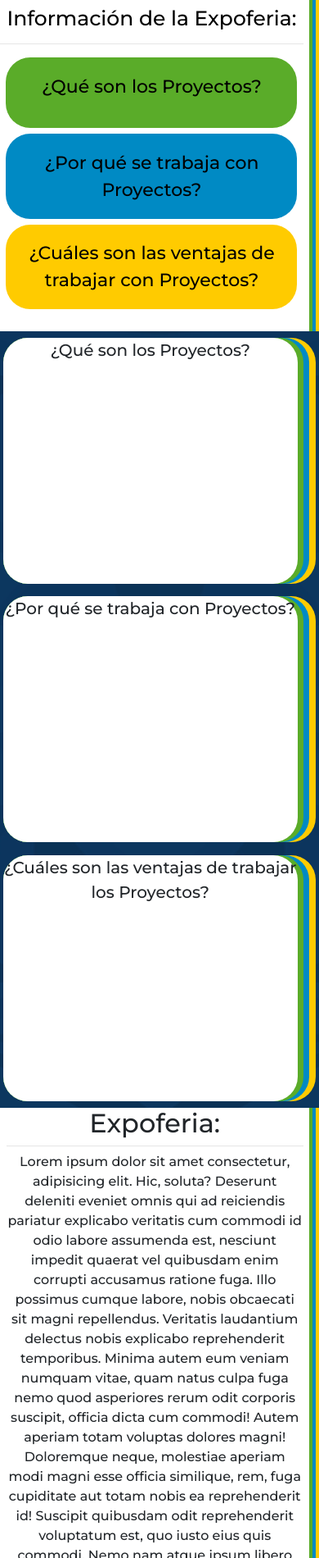
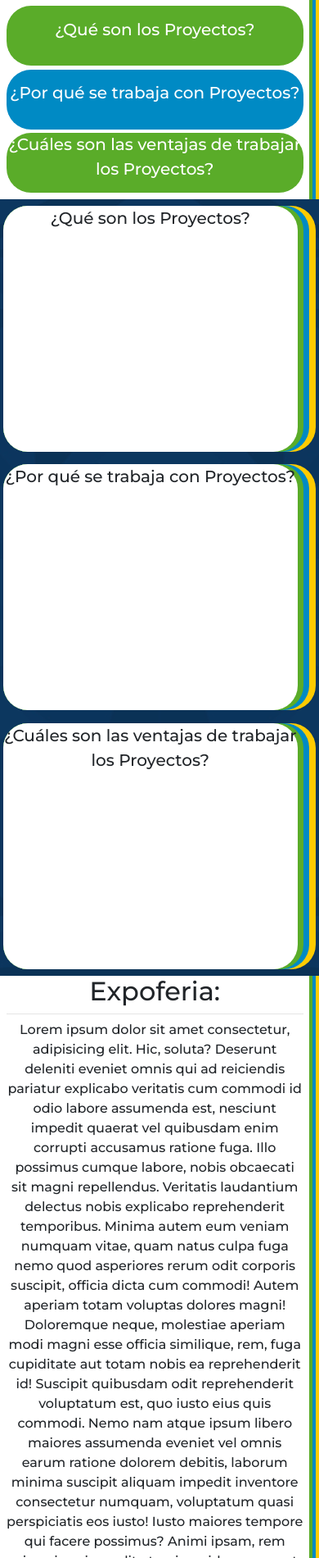
Before and after one commit to JuaniiAndresM/ExpoferiaOnline, a PHP site: page / in a window 390 px wide; the page is wider, and only the part inside the window is pictured. Shown: the part 1111-3011 px from the top of that part at 82% size. Run offline with PHP 8.4, Linux system fonts and the light colour scheme; some libraries are stand-ins or nearby versions.

Commit message:
Divs con Rotacion

```diff
--- a/css/styles.css
+++ b/css/styles.css
@@ -163,7 +163,7 @@ header .MobileBars a:hover {
 
 .index-frame {
   display: grid;
-  grid-template-columns: 50% 50%;
+  grid-template-columns: 1fr 1fr;
   text-align: center;
   margin-right: 1%;
   background-color: white;
@@ -193,6 +193,74 @@ header .MobileBars a:hover {
   position: absolute;
   top: 0;
   width: 100%;
+}
+.index-frame .scene {
+  display: grid;
+  grid-template-rows: 1fr 1fr 1fr;
+  margin: 2%;
+  gap: 2%;
+}
+.index-frame .scene .flip-card {
+  background-color: transparent;
+  perspective: 1000px;
+}
+.index-frame .scene .flip-card-inner {
+  position: relative;
+  width: 100%;
+  height: 100%;
+  text-align: center;
+  transition: transform 0.6s;
+  transform-style: preserve-3d;
+}
+.index-frame .scene .flip-card:hover .flip-card-inner {
+  transform: rotateY(180deg);
+}
+.index-frame .scene .flip-card-front,
+.index-frame .scene .flip-card-front2,
+.index-frame .scene .flip-card-back,
+.index-frame .scene .flip-card-back2 {
+  border-radius: 30px;
+  position: absolute;
+  width: 100%;
+  height: 100%;
+  -webkit-backface-visibility: hidden;
+  backface-visibility: hidden;
+}
+.index-frame .scene .flip-card-front {
+  display: flex;
+  font-size: 20px;
+  justify-content: center;
+  align-content: center;
+  flex-direction: column;
+  background-color: #5aac29;
+  color: white;
+}
+.index-frame .scene .flip-card-front2 {
+  display: flex;
+  font-size: 20px;
+  justify-content: center;
+  align-content: center;
+  flex-direction: column;
+  background-color: #008ac4;
+  color: white;
+}
+.index-frame .scene .flip-card-back {
+  display: flex;
+  justify-content: center;
+  align-content: center;
+  flex-direction: column;
+  background-color: #5aac29;
+  color: white;
+  transform: rotateY(180deg);
+}
+.index-frame .scene .flip-card-back2 {
+  display: flex;
+  justify-content: center;
+  align-content: center;
+  flex-direction: column;
+  background-color: #008ac4;
+  color: white;
+  transform: rotateY(180deg);
 }
 
 .index-frame2 {
@@ -944,6 +1012,7 @@ footer .Facebook {
 
   .index-frame {
     grid-template-columns: 1fr;
+    grid-template-rows: 1fr 1fr;
   }
 
   .index-frame2 p {
--- a/index.html
+++ b/index.html
@@ -74,26 +74,53 @@
                   ></iframe>
                 </div>
 
-                <div
-                  class="text2"
-                  data-aos="flip-right"
-                  data-aos-duration="1000"
-                >
-                  <h2>Información de la Expoferia:</h2>
-                  <hr />
-                  <div class="DivRotate1" id="texto">
-                    <p id="a">¿Qué son los Proyectos?</p>
-                    <p id="b" style="display: none">
-                      Lorem ipsum dolor sit amet consectetur, adipisicing elit.
-                      Explicabo, omnis. Porro soluta consequatur iure dolor
-                      eaque quos corrupti doloremque vero!
-                    </p>
+                <div class="scene">
+                  <div class="flip-card">
+                    <div class="flip-card-inner">
+                      <div class="flip-card-front">
+                        <p>¿Qué son los Proyectos?</p>
+                      </div>
+                      <div class="flip-card-back">
+                        <p>
+                          Lorem ipsum dolor sit amet consectetur, adipisicing
+                          elit. Explicabo, omnis. Porro soluta consequatur iure
+                          dolor eaque quos corrupti doloremque vero!
+                        </p>
+                      </div>
+                    </div>
                   </div>
-                  <div class="DivRotate2">
-                    ¿Por qué se trabaja con Proyectos?
+
+                  <div class="flip-card">
+                    <div class="flip-card-inner">
+                      <div class="flip-card-front2">
+                        <p>¿Por qué se trabaja con Proyectos?</p>
+                      </div>
+                      <div class="flip-card-back2">
+                        <p>
+                          Lorem ipsum dolor sit amet consectetur, adipisicing
+                          elit. Optio, dicta laboriosam. Doloremque explicabo
+                          omnis consectetur. Saepe eum in officia assumenda qui
+                          ratione, necessitatibus dolorem impedit iusto
+                          suscipit? Dolore, fugit molestiae!
+                        </p>
+                      </div>
+                    </div>
                   </div>
-                  <div class="DivRotate3">
-                    ¿Cuáles son las ventajas de trabajar con Proyectos?
+
+                  <div class="flip-card">
+                    <div class="flip-card-inner">
+                      <div class="flip-card-front">
+                        <p>
+                          ¿Cuáles son las ventajas de trabajar los Proyectos?
+                        </p>
+                      </div>
+                      <div class="flip-card-back">
+                        <p>
+                          Lorem ipsum dolor sit amet consectetur adipisicing
+                          elit. Consequatur, iusto.
+                        </p>
+                      </div>
+                    </div>
                   </div>
                 </div>
               </div>
--- a/scss/components/_Index.scss
+++ b/scss/components/_Index.scss
@@ -79,7 +79,7 @@
 
 .index-frame {
   display: grid;
-  grid-template-columns: 50% 50%;
+  grid-template-columns: 1fr 1fr;
   text-align: center;
   margin-right: 1%;
   background-color: white;
@@ -109,6 +109,81 @@
     position: absolute;
     top: 0;
     width: 100%;
+  }
+
+  .scene {
+    display: grid;
+    grid-template-rows: 1fr 1fr 1fr;
+    margin: 2%;
+    gap: 2%;
+
+    .flip-card {
+      background-color: transparent;
+      perspective: 1000px;
+    }
+
+    .flip-card-inner {
+      position: relative;
+      width: 100%;
+      height: 100%;
+      text-align: center;
+      transition: transform 0.6s;
+      transform-style: preserve-3d;
+    }
+
+    .flip-card:hover .flip-card-inner {
+      transform: rotateY(180deg);
+    }
+
+    .flip-card-front,
+    .flip-card-front2,
+    .flip-card-back,
+    .flip-card-back2 {
+      border-radius: 30px;
+      position: absolute;
+      width: 100%;
+      height: 100%;
+      -webkit-backface-visibility: hidden;
+      backface-visibility: hidden;
+    }
+
+    .flip-card-front {
+      display: flex;
+      font-size: 20px;
+      justify-content: center;
+      align-content: center;
+      flex-direction: column;
+      background-color: #5aac29;
+      color: white;
+    }
+    .flip-card-front2 {
+      display: flex;
+      font-size: 20px;
+      justify-content: center;
+      align-content: center;
+      flex-direction: column;
+      background-color: #008ac4;
+      color: white;
+    }
+
+    .flip-card-back {
+      display: flex;
+      justify-content: center;
+      align-content: center;
+      flex-direction: column;
+      background-color: #5aac29;
+      color: white;
+      transform: rotateY(180deg);
+    }
+    .flip-card-back2 {
+      display: flex;
+      justify-content: center;
+      align-content: center;
+      flex-direction: column;
+      background-color: #008ac4;
+      color: white;
+      transform: rotateY(180deg);
+    }
   }
 }
 .index-frame2 {
--- a/scss/styles.scss
+++ b/scss/styles.scss
@@ -132,6 +132,7 @@ body {
   }
   .index-frame {
     grid-template-columns: 1fr;
+    grid-template-rows: 1fr 1fr;
   }
   .index-frame2 {
     p {
```
